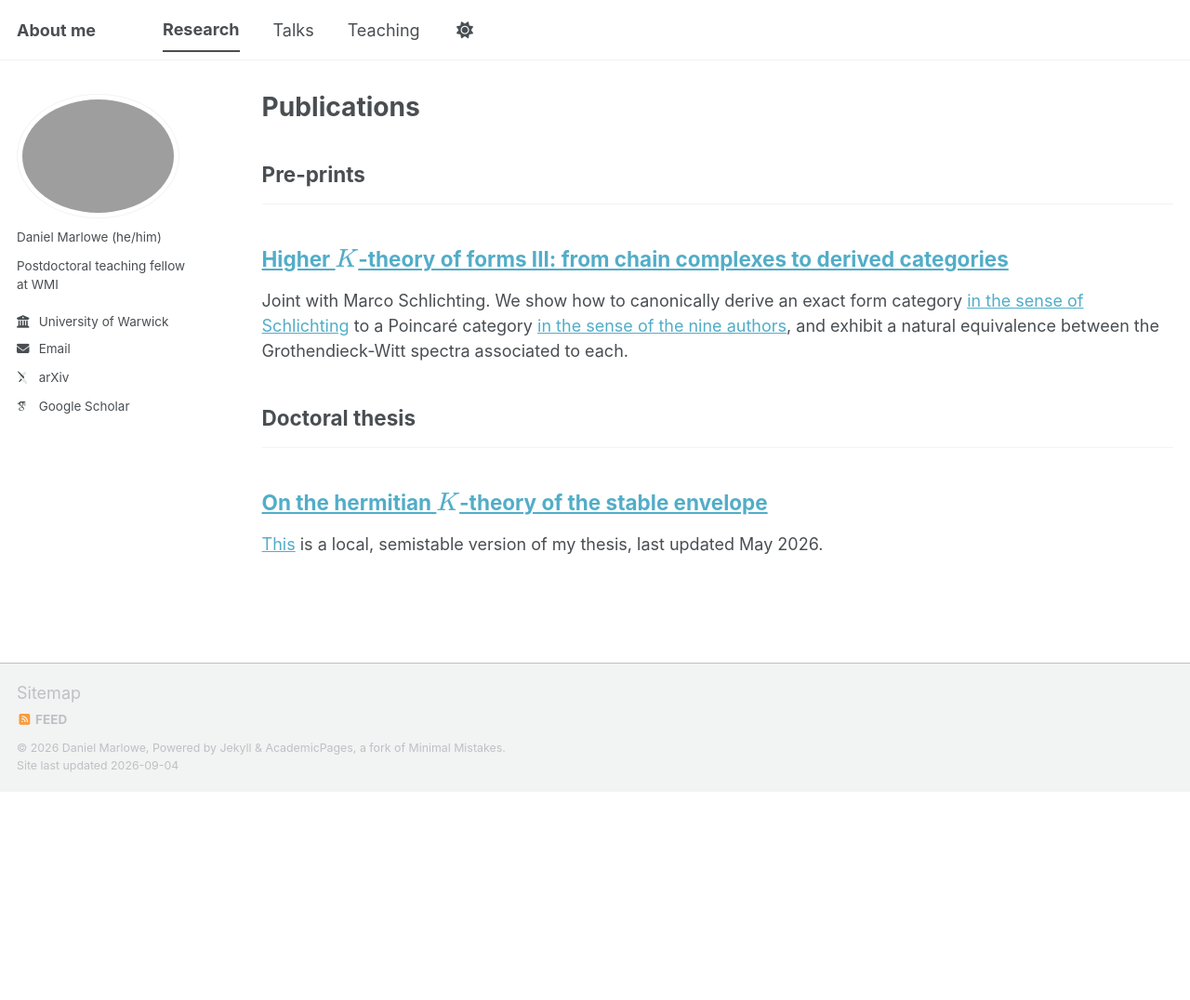
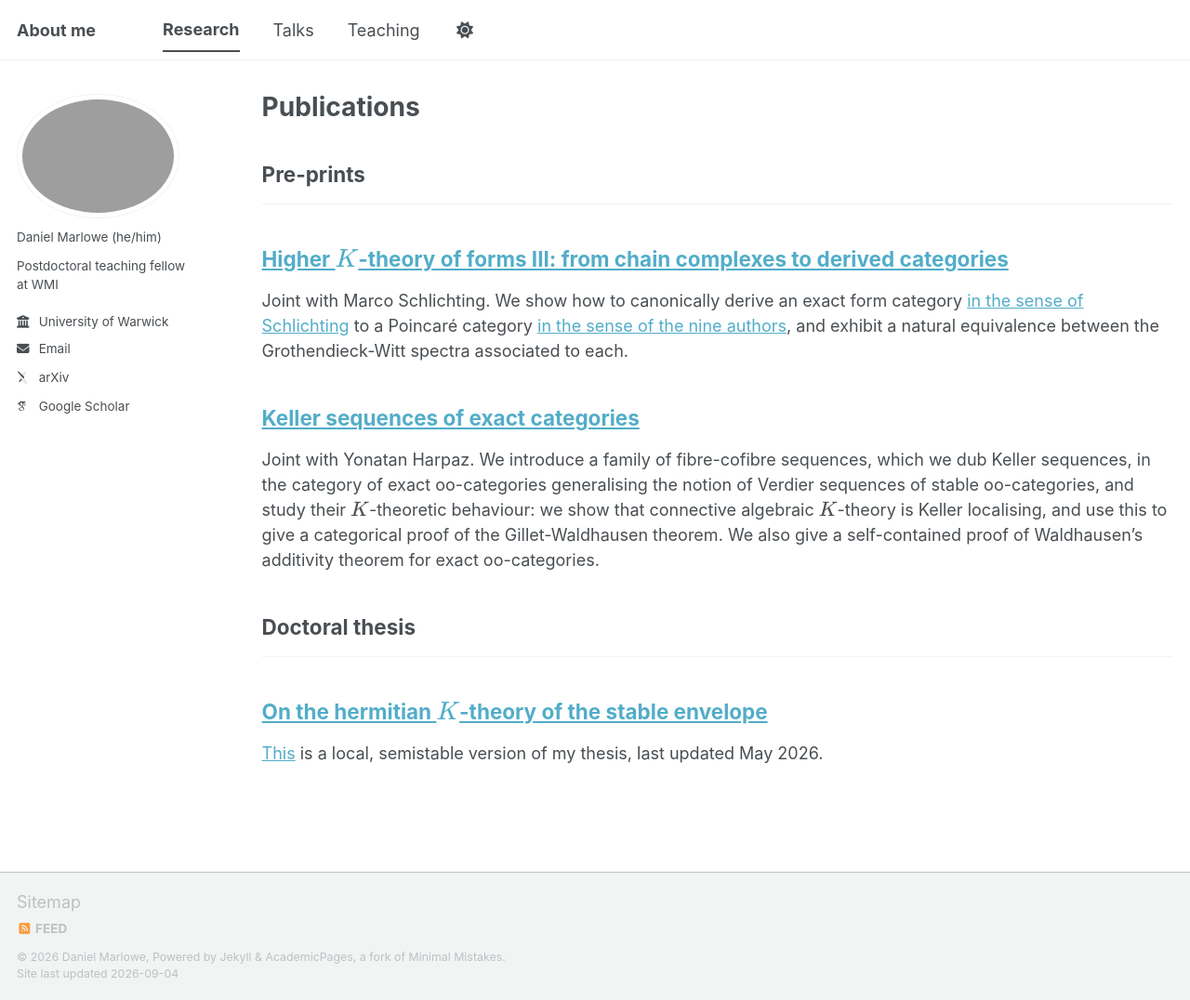
Before and after one commit to dmarl/dmarl.github.io, a Jekyll site: the page built from _pages/publications.html, in a window 1280 px wide and 1076 px high. Shown: the whole window at 93% size. Built offline with Jekyll 4.4.1, drawn with Linux system fonts in a browser that asks for light colours; some web fonts are replaced; a script bundle is joined from its source files by our own code; library files that are not in the unit come from our copies.

Commit message:
fixed syntax again!

```diff
--- a/_publications/keller.md
+++ b/_publications/keller.md
@@ -3,7 +3,7 @@ title: "Keller sequences of exact categories"
 collection: publications
 category: pre-prints
 permalink: /publication/keller
-excerpt: "Joint with Yonatan Harpaz. We introduce a family of fibre-cofibre sequences, which we dub Keller sequences, in the category of exact $$\infty$$-categories generalising the notion of Verdier sequences of stable $$\infty$$-categories, and study their $$K$$-theoretic behaviour: we show that connective algebraic $$K$$-theory is Keller localising, and use this to give a categorical proof of the Gillet-Waldhausen theorem. We also give a self-contained proof of Waldhausen's additivity theorem for exact $$\infty$$-categories."
+excerpt: "Joint with Yonatan Harpaz. We introduce a family of fibre-cofibre sequences, which we dub Keller sequences, in the category of exact oo-categories generalising the notion of Verdier sequences of stable oo-categories, and study their $$K$$-theoretic behaviour: we show that connective algebraic $$K$$-theory is Keller localising, and use this to give a categorical proof of the Gillet-Waldhausen theorem. We also give a self-contained proof of Waldhausen's additivity theorem for exact oo-categories."
 venue:
 slidesurl:
 paperurl: 'https://arxiv.org/abs/2609.01473'
```
